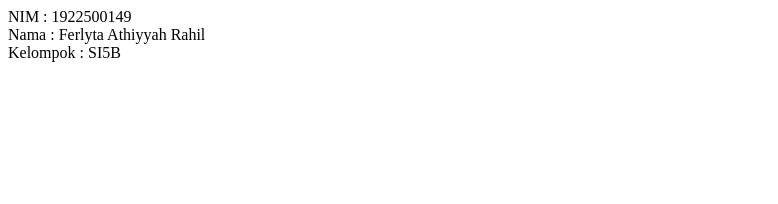
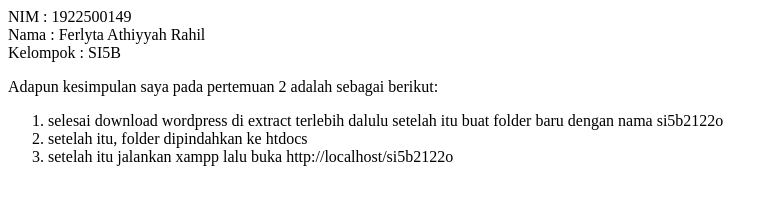
Before and after one commit to Ferlyta/si5b2122o, a plain HTML site: page 2/index.html in a window 1280 px wide. Shown: the whole page, without its empty margins (0-778 px from the left). Drawn offline with Linux system fonts and the light colour scheme.

Commit message:
Update index.html

```diff
--- a/2/index.html
+++ b/2/index.html
@@ -1,3 +1,11 @@
 NIM : 1922500149<br>
 Nama : Ferlyta Athiyyah Rahil<br>
 Kelompok : SI5B<br>
+
+<p>Adapun kesimpulan saya pada pertemuan 2 adalah sebagai berikut:</p>
+
+<ol>
+  <li>selesai download wordpress di extract terlebih dalulu setelah itu buat folder baru dengan nama si5b2122o</li>
+  <li>setelah itu, folder dipindahkan ke htdocs</li>
+  <li>setelah itu jalankan xampp lalu buka http://localhost/si5b2122o </li>
+</ol>
```
